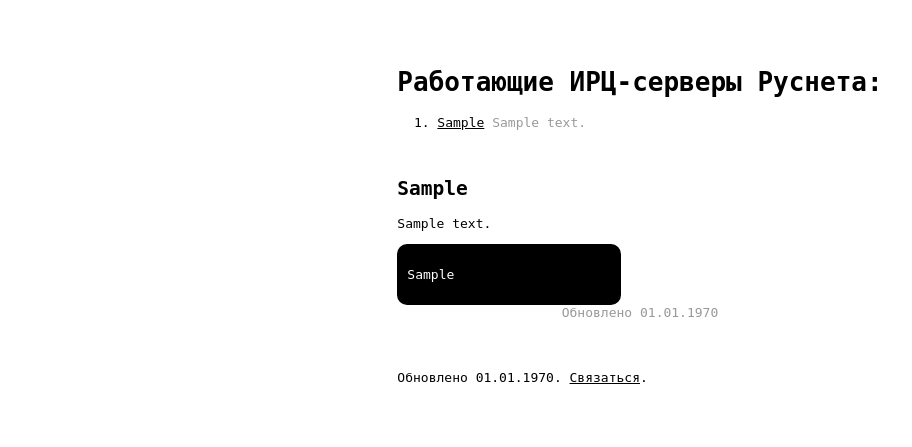
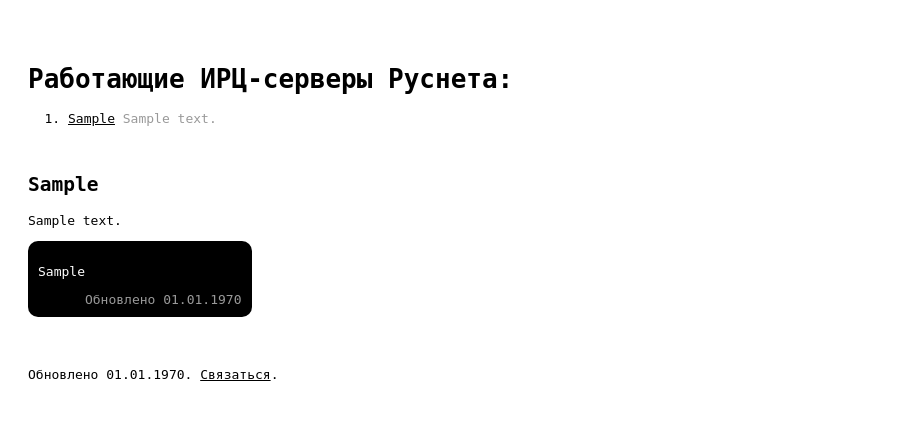
Before and after one commit to muromizm/irclist.ru, a PHP site: page / in a window 1280 px wide. Shown: the top 447 px of the page, without its empty margins (0-912 px from the left). Run offline with PHP 8.4, Linux system fonts and the light colour scheme; tables that the repository leaves empty or names only in its code hold one stand-in row (values such as "Sample post"); a stand-in replaces the project's code that opens the database connection; some libraries are stand-ins or nearby versions.

Commit message:
Правки вёрстки

```diff
--- a/index.php
+++ b/index.php
@@ -22,10 +22,8 @@ $updatedAt = 0;
             }
             body {
                 font-family: monospace;
-                max-width: max-content;
-                margin: auto;
                 background: #ffffff;
-                padding: 50px 0;
+                padding: 3% 20px;
             }
             a {
                 color: #000000;
@@ -34,7 +32,11 @@ $updatedAt = 0;
                 text-decoration-thickness: 2px;
                 font-weight: bold;
             }
+            pre {
+                white-space: pre-wrap;
+            }
             .motd {
+                max-width: 97%;
                 color: white;
                 background: #000000;
                 display: inline-block;
@@ -49,8 +51,11 @@ $updatedAt = 0;
                 margin-top: 50px;
             }
             #topcontrol {
+                background: #ffffff;
+                border-radius: 10px;
+                width: 100px;
                 position: fixed;
-                bottom: 10px;
+                bottom: 30px;
                 right: 20px;
                 opacity: 0;
                 cursor: pointer;
@@ -65,12 +70,7 @@ $updatedAt = 0;
             }
             .updated-at {
                 color: #999999;
-                text-align: center;
-            }
-            @media screen and (max-width: 38rem) {
-                #topcontrol {
-                    display: none;
-                }
+                text-align: right;
             }
         </style>
     </head>
@@ -114,8 +114,8 @@ $updatedAt = 0;
                     <pre>
 <?= htmlspecialchars($item["motd"]) ?>
                     </pre>
+                    <div class="updated-at">Обновлено <?= date("d.m.Y", $item["updated_at"]) ?></div>
                 </div>
-                <div class="updated-at">Обновлено <?= date("d.m.Y", $item["updated_at"]) ?></div>
             </div>
             <?php } ?>
         <?php } ?>
```
